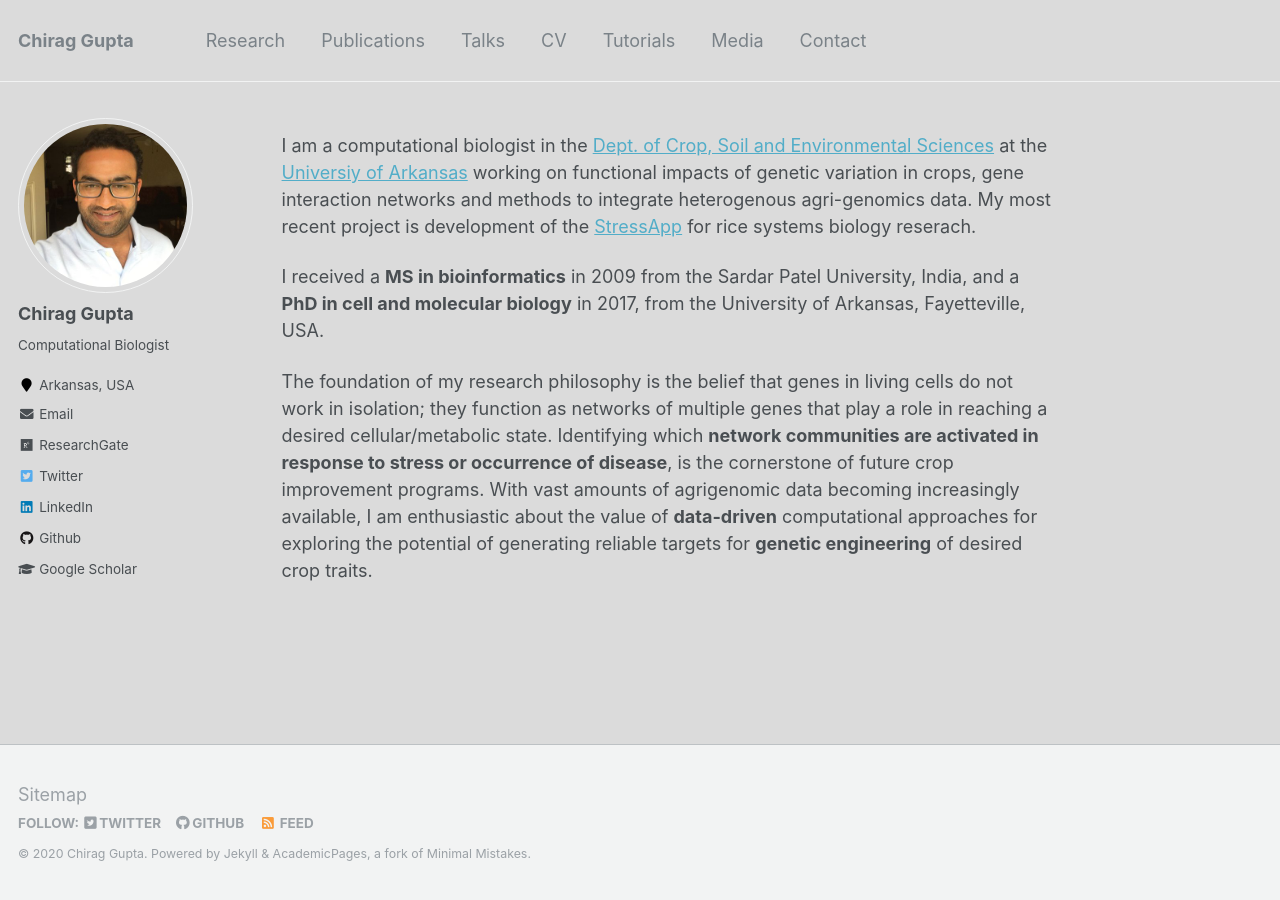
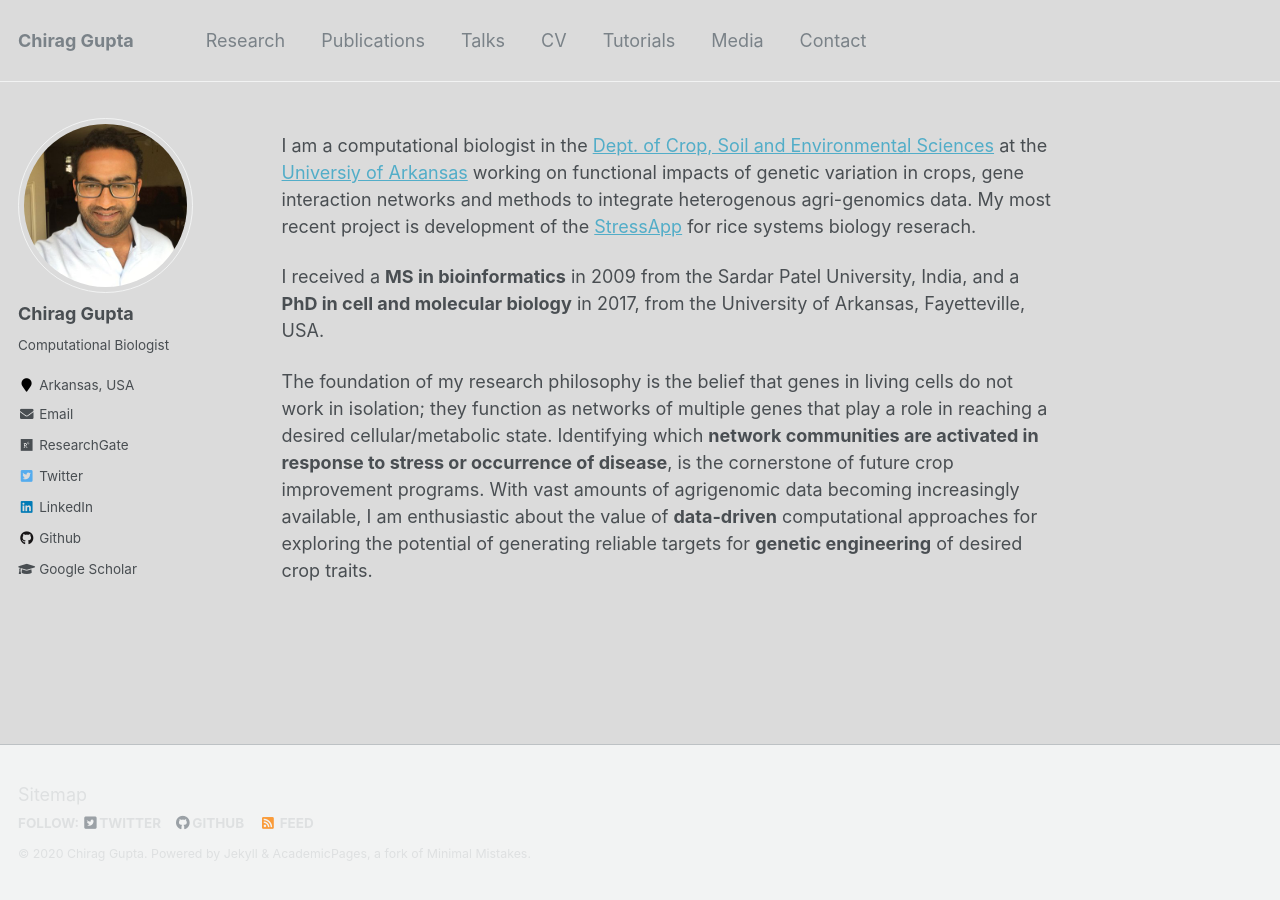
Before and after one commit to cngupta/cngupta.github.io, a Jekyll site: the page built from _pages/about.md, in a window 1280 px wide. Built offline with Jekyll 4.4.1, drawn with Linux system fonts in a browser that asks for light colours.

Commit message:
edit footer  scss

```diff
--- a/_sass/_footer.scss
+++ b/_sass/_footer.scss
@@ -15,7 +15,7 @@
   height: auto;
   /* sticky footer fix end */
   margin-top: 3em;
-  color: mix(#fff, $gray, 25%);
+  color: mix(#fff, $gray, 75%);
   -webkit-animation: intro 0.3s both;
           animation: intro 0.3s both;
   -webkit-animation-delay: 0.45s;
```
